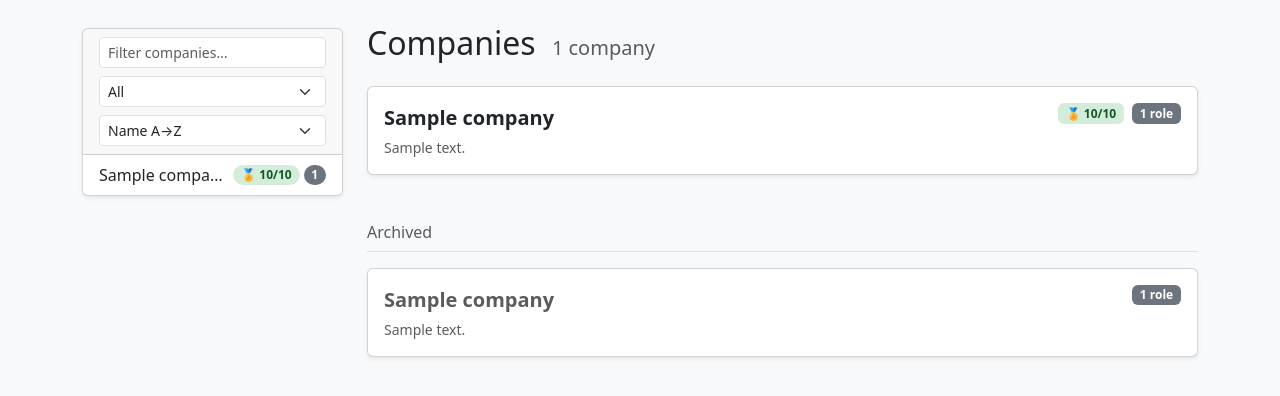
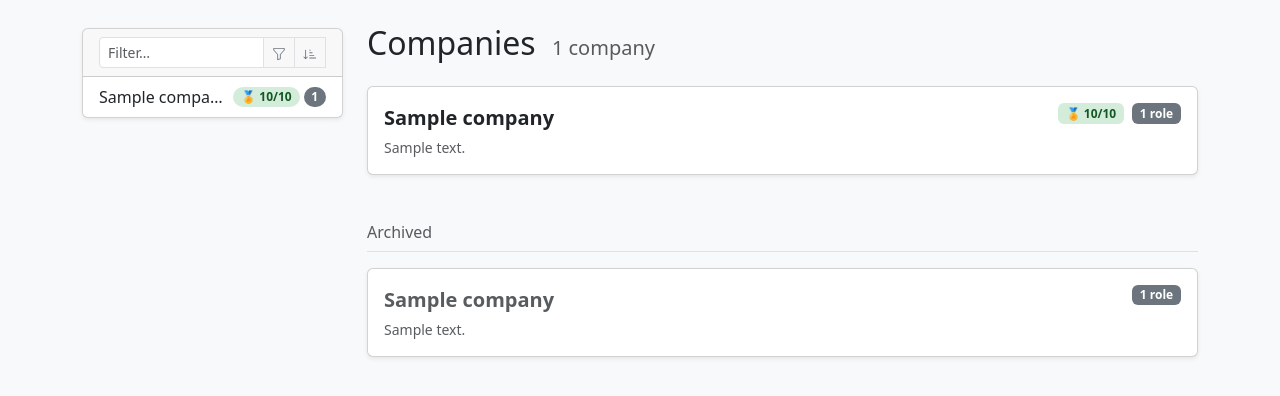
Before and after one commit to sarusso/jobfit, a Django app: template services/webapp/code/jobfit/core_app/templates/jobs/index.html in a window 1280 px wide. Shown: the part 56-452 px from the top of the page. Run offline with Django 3.2, Linux system fonts and the light colour scheme; tables that the repository leaves empty hold one stand-in row (values such as "Sample post"); the template is opened without the code that fills it: values that come from a table or form of the project are taken from there, most other values are stand-ins (such as "Sample title", 1, 10 or a date in 2020).

Commit message:
Compress sidebar filter+sort into single icon-button row
Replace the stacked status and sort selects with a single
input-group: the search field plus a funnel-icon and sort-icon
button, each opening its own dropdown. Active (non-default)
selection is shown via filled-button state and a tooltip naming
the current value. Button borders aligned with the input border
colour so the row reads as one control. Search placeholder
shortened to "Filter...".

Co-Authored-By: Claude Opus 4.7 (1M context) <noreply@anthropic.com>

```diff
--- a/services/webapp/code/jobfit/core_app/templates/jobs/index.html
+++ b/services/webapp/code/jobfit/core_app/templates/jobs/index.html
@@ -3,6 +3,17 @@
 {% block title %}JobFit - Companies{% endblock %}
 
 {% block content %}
+<style>
+  /* Match icon-button borders to form-control's lighter border */
+  .input-group .btn-outline-secondary {
+    border-color: var(--bs-border-color);
+    color: #6c757d;
+  }
+  .input-group .btn-outline-secondary:hover:not(.active) {
+    background-color: #f8f9fa;
+    color: #495057;
+  }
+</style>
 <div class="row g-4">
 
   {# ── Left sidebar ── #}
@@ -10,21 +21,44 @@
     <div class="sticky-top pt-1" style="top: 1rem;">
       <div class="card shadow-sm d-flex flex-column" style="max-height: calc(100vh - 8rem);">
         <div class="card-header py-2 flex-shrink-0">
-          <input id="company-filter" type="search" class="form-control form-control-sm mb-2"
-                 placeholder="Filter companies…" autocomplete="off">
-          <select id="status-filter" class="form-select form-select-sm">
-            <option value="all">All</option>
-            <option value="none">Unsorted</option>
-            <option value="to_apply">To apply</option>
-            <option value="applied">Applied</option>
-            <option value="in_progress">In progress</option>
-            <option value="got_response">Got response</option>
-          </select>
-          <select id="sort-select" class="form-select form-select-sm mt-2">
-            <option value="name-asc">Name A→Z</option>
-            <option value="score-desc">Score ↓</option>
-            <option value="latest-desc">Last job added ↓</option>
-          </select>
+          <div class="input-group input-group-sm">
+            <input id="company-filter" type="search" class="form-control"
+                   placeholder="Filter…" autocomplete="off">
+
+            <button id="status-btn" type="button"
+                    class="btn btn-outline-secondary px-2"
+                    data-bs-toggle="dropdown" data-bs-auto-close="true"
+                    aria-expanded="false" data-value="all"
+                    title="Status: All">
+              <svg xmlns="http://www.w3.org/2000/svg" width="14" height="14" fill="currentColor" viewBox="0 0 16 16">
+                <path d="M1.5 1.5A.5.5 0 0 1 2 1h12a.5.5 0 0 1 .5.5v2a.5.5 0 0 1-.128.334L10 8.692V13.5a.5.5 0 0 1-.342.474l-3 1A.5.5 0 0 1 6 14.5V8.692L1.628 3.834A.5.5 0 0 1 1.5 3.5zm1 .5v1.293l4.354 4.853A.5.5 0 0 1 7 8.5v5.305l2-.667V8.5a.5.5 0 0 1 .146-.354L13.5 3.293V2z"/>
+              </svg>
+            </button>
+            <ul class="dropdown-menu dropdown-menu-end" aria-labelledby="status-btn">
+              <li><button type="button" class="dropdown-item" data-value="all">All</button></li>
+              <li><button type="button" class="dropdown-item" data-value="none">Unsorted</button></li>
+              <li><hr class="dropdown-divider"></li>
+              <li><button type="button" class="dropdown-item" data-value="to_apply">To apply</button></li>
+              <li><button type="button" class="dropdown-item" data-value="applied">Applied</button></li>
+              <li><button type="button" class="dropdown-item" data-value="in_progress">In progress</button></li>
+              <li><button type="button" class="dropdown-item" data-value="got_response">Got response</button></li>
+            </ul>
+
+            <button id="sort-btn" type="button"
+                    class="btn btn-outline-secondary px-2"
+                    data-bs-toggle="dropdown" data-bs-auto-close="true"
+                    aria-expanded="false" data-value="name-asc"
+                    title="Sort: Name A→Z">
+              <svg xmlns="http://www.w3.org/2000/svg" width="14" height="14" fill="currentColor" viewBox="0 0 16 16">
+                <path d="M3.5 3.5a.5.5 0 0 0-1 0v8.793l-1.146-1.147a.5.5 0 0 0-.708.708l2 2a.5.5 0 0 0 .708 0l2-2a.5.5 0 0 0-.708-.708L3.5 12.293zM7 9.5a.5.5 0 0 1 .5-.5h5a.5.5 0 0 1 0 1h-5a.5.5 0 0 1-.5-.5m0-3a.5.5 0 0 1 .5-.5h3a.5.5 0 0 1 0 1h-3a.5.5 0 0 1-.5-.5m0-3a.5.5 0 0 1 .5-.5h1a.5.5 0 0 1 0 1h-1a.5.5 0 0 1-.5-.5M7 12.5a.5.5 0 0 1 .5-.5h7a.5.5 0 0 1 0 1h-7a.5.5 0 0 1-.5-.5"/>
+              </svg>
+            </button>
+            <ul class="dropdown-menu dropdown-menu-end" aria-labelledby="sort-btn">
+              <li><button type="button" class="dropdown-item" data-value="name-asc">Name A→Z</button></li>
+              <li><button type="button" class="dropdown-item" data-value="score-desc">Score ↓</button></li>
+              <li><button type="button" class="dropdown-item" data-value="latest-desc">Last job added ↓</button></li>
+            </ul>
+          </div>
         </div>
         <div class="list-group list-group-flush flex-grow-1" id="company-list" style="overflow-y: auto; min-height: 0;">
           {% for company in active_companies %}
@@ -139,12 +173,13 @@
 <script>
 (function () {
   const qEl = document.getElementById('company-filter');
-  const sEl = document.getElementById('status-filter');
+  const statusBtn = document.getElementById('status-btn');
+  const sortBtn   = document.getElementById('sort-btn');
   const archivedHeader = document.getElementById('archived-header');
 
   function applyFilters() {
     const q = (qEl.value || '').toLowerCase().trim();
-    const want = sEl.value;
+    const want = statusBtn.dataset.value || 'all';
     document.querySelectorAll('.company-link, .company-card').forEach(el => {
       const nameMatch = (el.dataset.name || '').includes(q);
       const statusMatch = want === 'all' || el.classList.contains('has-' + want);
@@ -157,7 +192,7 @@
   }
 
   function applySort() {
-    const mode = document.getElementById('sort-select').value;
+    const mode = sortBtn.dataset.value || 'name-asc';
     const cmp = (a, b) => {
       if (mode === 'name-asc')    return (a.dataset.name||'').localeCompare(b.dataset.name||'');
       if (mode === 'score-desc')  return (parseFloat(b.dataset.score)||-1) - (parseFloat(a.dataset.score)||-1);
@@ -173,9 +208,26 @@
     }
   }
 
-  qEl.addEventListener('input',  applyFilters);
-  sEl.addEventListener('change', applyFilters);
-  document.getElementById('sort-select').addEventListener('change', applySort);
+  function bindDropdown(btn, defaultValue, labelPrefix, onChange) {
+    const menu = btn.nextElementSibling;
+    menu.addEventListener('click', (e) => {
+      const item = e.target.closest('button[data-value]');
+      if (!item) return;
+      const value = item.dataset.value;
+      btn.dataset.value = value;
+      btn.title = `${labelPrefix}: ${item.textContent.trim()}`;
+      btn.classList.toggle('active', value !== defaultValue);
+      // Close the menu
+      const dd = bootstrap.Dropdown.getInstance(btn);
+      if (dd) dd.hide();
+      onChange();
+    });
+  }
+
+  bindDropdown(statusBtn, 'all',      'Status', applyFilters);
+  bindDropdown(sortBtn,   'name-asc', 'Sort',   applySort);
+
+  qEl.addEventListener('input', applyFilters);
   applySort();
 })();
 </script>
```
